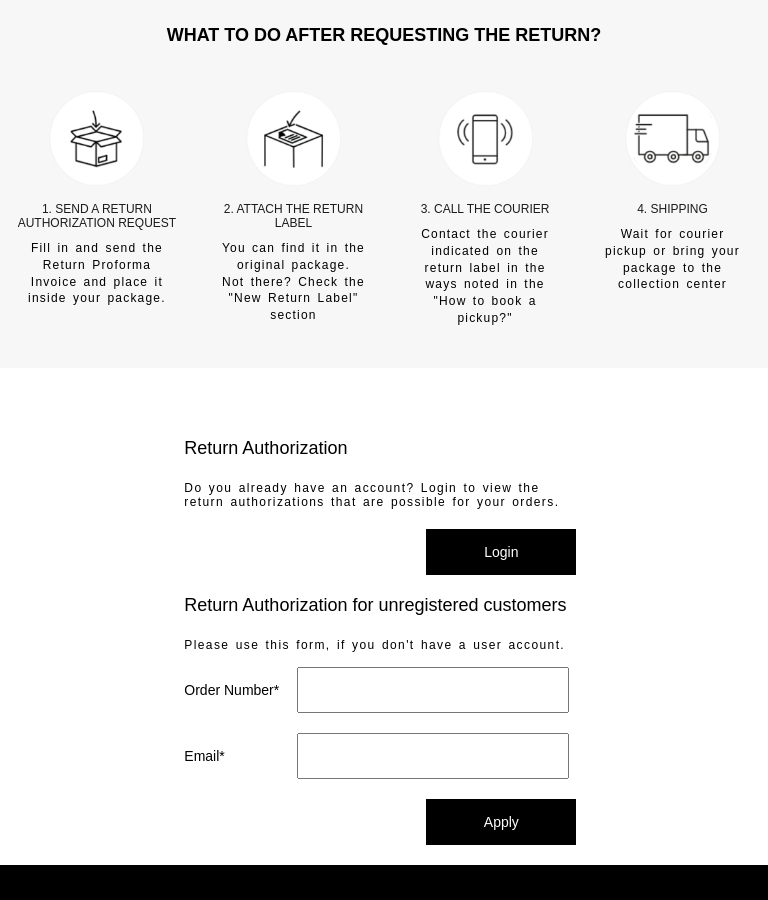
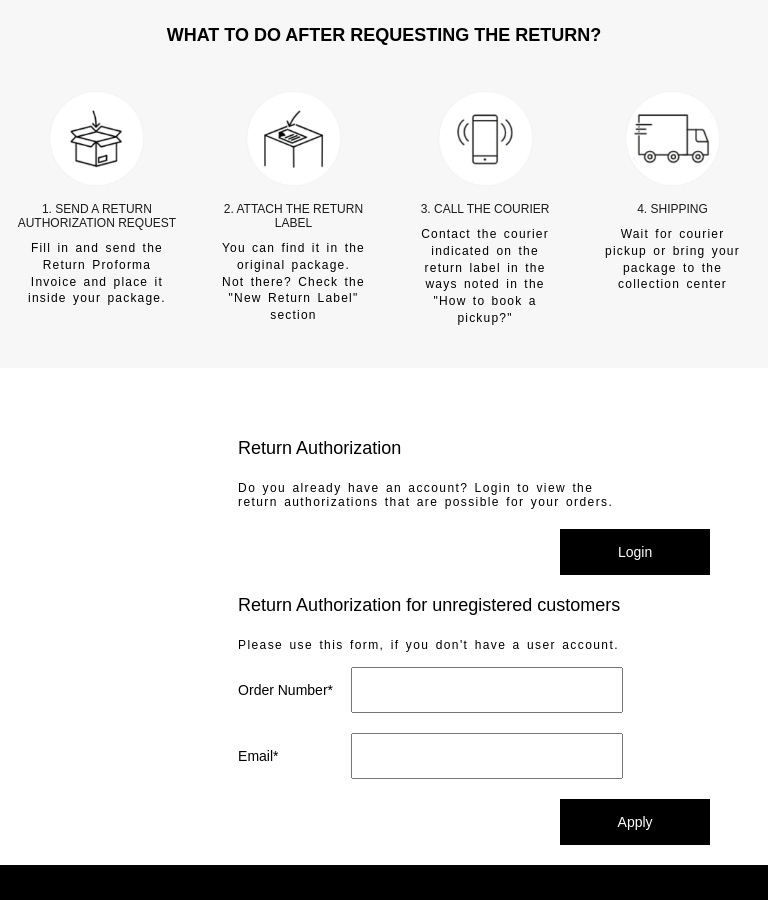
Before and after one commit to 24e1010012-hub/return-dg, a plain HTML site: page index.html in a window 768 px wide. Shown: the part 82-982 px from the top of the page. Drawn offline with Linux system fonts and the light colour scheme.

Commit message:
Update styles.css

```diff
--- a/assets/styles.css
+++ b/assets/styles.css
@@ -3,9 +3,6 @@
     margin: 0;
     padding: 0;
 }
-
-
-
 
 html, body{
     font-family: "Jost", sans-serif;
@@ -674,6 +671,14 @@ body{
         display: inline-block;
     }
 
+    .login-form {
+        padding-inline: 31%;
+    }
+
+    .input-form {
+        padding-inline: 31%;
+    }
+
     .login-content-form h2 {
         font-size: 18px;
     }
@@ -684,7 +689,7 @@ body{
     }
 
     .login-content-form a  {
-        margin-left: 242px;
+        margin-left: 322px;
     }
 
     .input-content-form h2{
@@ -702,7 +707,7 @@ body{
     }
 
     .input-content-form a{
-        margin-left: 242px;
+        margin-left: 322px;
     }
 
     .info-label-1 {
```
